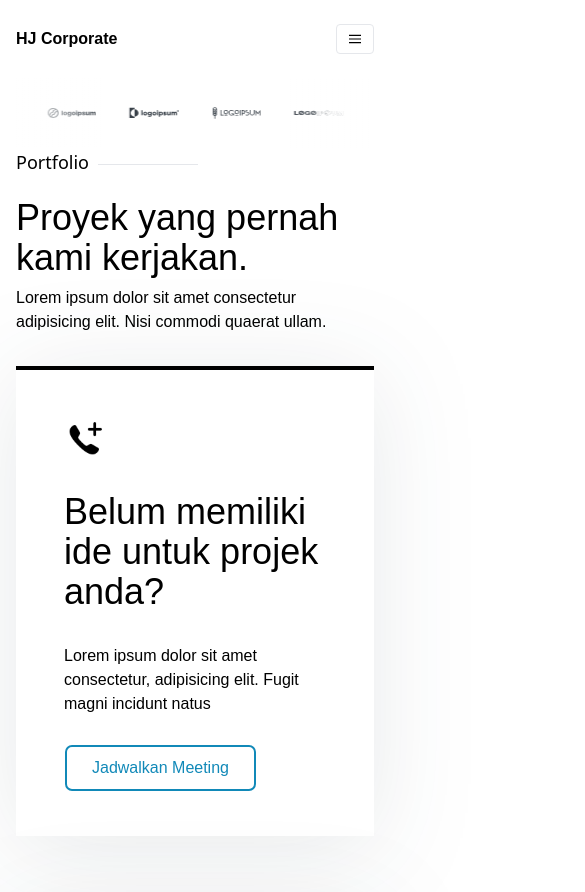
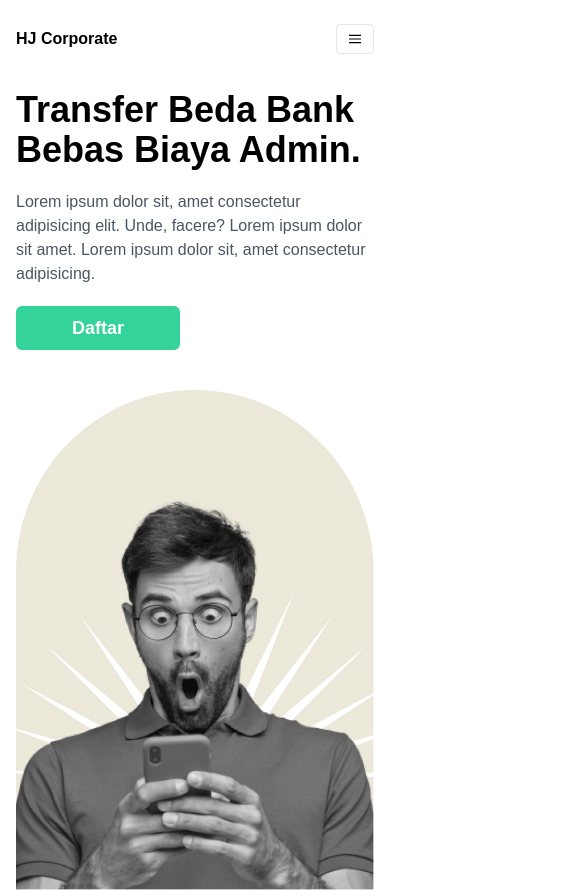
Before and after one commit to ferdianarid/HJCorporate-v2, a Nuxt app: page / in a window 390 px wide. Shown: the top 892 px of the page, 585 px wide, since content can reach past the window. Built offline with nearby package versions, Linux system fonts and the light colour scheme.

Commit message:
update footer and glass components

```diff
--- a/components/Footer.vue
+++ b/components/Footer.vue
@@ -65,14 +65,14 @@
 			</div>
 		</div>
 		<hr class="-mt-10 mb-12" />
-		<div class="flex">
-			<div class="col w-1/3 text-left font-medium">
+		<div class="flex flex-col md:flex-row items-center justify-center">
+			<div class="col md:mb-0 mb-4 w-full md:w-1/3 text-center md:text-left font-medium">
 				<p>&copy;2021 HJ Corporate</p>
 			</div>
-			<div class="col w-1/3 text-left font-semibold">
+			<div class="col md:mb-0 mb-4 w-full md:w-1/3  text-center md:text-left font-semibold">
 				<p>Sinduharjo, Kab. Sleman, Yogyakarta</p>
 			</div>
-			<div class="col w-1/3 gap-x-4 flex justify-end">
+			<div class="col md:mb-0 mb-4 w-full md:w-1/3 gap-x-4 flex justify-center  text-center md:text-left md:justify-end">
 				<a href="">
 					<img src="../static/images/mail.svg" alt="" />
 				</a>
--- a/components/Glass.vue
+++ b/components/Glass.vue
@@ -25,4 +25,11 @@ export default {
 	backdrop-filter: blur(16px);
 	z-index: 2;
 }
+
+@media screen and (max-width: 768px) {
+	.glass-card {
+		left: -18rem;
+		margin-top: -92px;
+	}
+}
 </style>
--- a/components/SecondGlass.vue
+++ b/components/SecondGlass.vue
@@ -21,7 +21,7 @@ export default {
 <style>
 .second-glass-card {
 	left: -8rem;
-	margin-top: -84px;
+	margin-top: -92px;
 	background: rgba(255, 255, 255, 0.7);
 	box-shadow: 0px 30px 60px rgba(32, 56, 85, 0.15);
 	backdrop-filter: blur(16px);
@@ -32,7 +32,7 @@ export default {
 @media screen and (max-width: 768px) {
 	.second-glass-card {
 		left: -18rem;
-		margin-top: -52px;
+		margin-top: -108px;
 	}
 }
 </style>
--- a/components/Slide.vue
+++ b/components/Slide.vue
@@ -61,7 +61,7 @@ export default {
 
 <style>
 .slider {
-  height: 70px;
+  height: 100px;
   position: relative;
   width: 100%;
 
@@ -111,7 +111,7 @@ export default {
 
 .slide {
   width: 150px;
-  height: 60px;
+  height: 100px;
 
   display: grid;
   place-items: center;
--- a/pages/index.vue
+++ b/pages/index.vue
@@ -1,11 +1,27 @@
 <template>
 	<div>
 		<div class="main md:px-32 px-4 m-auto">
-		<!-- Navbar -->
-		<Navbar />
+			<!-- Navbar -->
+			<Navbar />
+			<!-- Header Section -->
+			<header class="row md:flex h-auto mb-16">
+				<!-- Heading -->
+				<div class="w-full md:w-1/2 md:pt-10 md:mb-8 md:pb-10">
+					<h1 class="title-heading text-4xl pt-3 md:text-5xl font-extrabold md:leading-tight md:pb-3">Transfer Beda Bank Bebas Biaya Admin.</h1>
+					<p class="pt-5 md:pr-16 md:leading-7 md:pt-3 text-gray-600">Lorem ipsum dolor sit, amet consectetur adipisicing elit. Unde, facere? Lorem ipsum dolor sit amet. Lorem ipsum dolor sit, amet consectetur adipisicing.</p>
+					<!-- Button Call to Action -->
+					<button class="px-14 bg-brand py-2 bg-green-400 mt-5 rounded-md md:py-3 md:px-16 md:rounded-md md:mt-4 hover:bg-green-600">
+						<p class="text-lg text-white font-bold">Daftar</p>
+					</button>
+				</div>
+				<!-- Header Images -->
+				<div class="w-full md:w-1/2 mt-10 flex justify-center items-center">
+					<img src="../static/images/masking.jpg" alt="headingImages" style="height: 500px">
+				</div>
+			</header>
 		<Slide />
 		<!-- Card Service -->
-		<div class="flex items-center">
+		<div class="flex items-center pt-16">
 				<h6 class="text-lg font-sans font-medium pb-4">
 					Portfolio
 				</h6>
@@ -25,7 +41,7 @@
 			</div>
 		</div>
 		<!-- Card Portfolio -->
-		<div class="py-10">
+		<div class="pt-16 pb-10">
 			<div class="flex items-center">
 				<h6 class="text-lg font-sans font-medium pb-4">
 					Portfolio
@@ -55,9 +71,9 @@
 			</div>
 		<Portfolio />
 		<!-- Benefit -->
-		<div>
+		<div class="py-10">
 			<div class="flex items-center">
-				<h6 class="text-lg font-sans font-medium pb-4">
+				<h6 class="text-lg font-sans pt-8 font-medium pb-4">
 					Keuntungan Partner Kami
 				</h6>
 				&nbsp;&nbsp;
@@ -83,12 +99,12 @@
 				<hr width="100px" color="white" class="-mt-3" />
 			</div>
 			<div>
-				<h3 class="text-4xl pt-1.5 pb-16 font-medium">
+				<h3 class="description-about text-4xl pt-1.5 pb-8 font-medium">
 					Kami selalu mengedepankan kepuasan para partner kami demi menghasilkan
 					sebuah produk yang diinginkan
 				</h3>
 				<Glass />
-				<img class="pb-6" src="../static/images/maskImage.svg" alt="" />
+				<img class="image-about pb-6" src="../static/images/maskImage.svg" alt="" />
 			</div>
 			<SecondGlass />
 		</div>
@@ -125,4 +141,13 @@ export default {
 .main {
   max-width: 1440px;
 }
+
+@media screen and (max-width: 768px) {
+	.description-about {
+		padding-bottom: 7rem;
+	}
+	.image-about {
+		padding-bottom: 4rem;
+	}
+}
 </style>
--- a/tailwind.config.js
+++ b/tailwind.config.js
@@ -4,7 +4,7 @@ module.exports = {
     theme: {
         extend: {
             outline: {
-                blue: ['2px solid #1189B8', '1px'],
+                blue: ['2px solid #1189B8'],
             },
             colors: {
                 primary: '#1189B8',
```
Also changed, not shown: static/images/masking.jpg (added).
